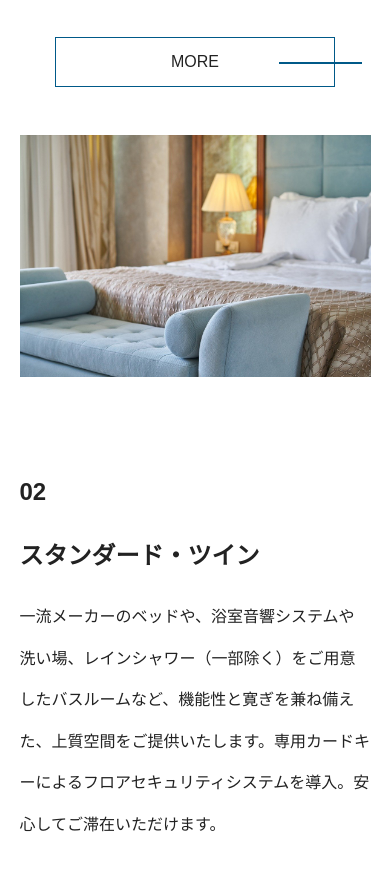
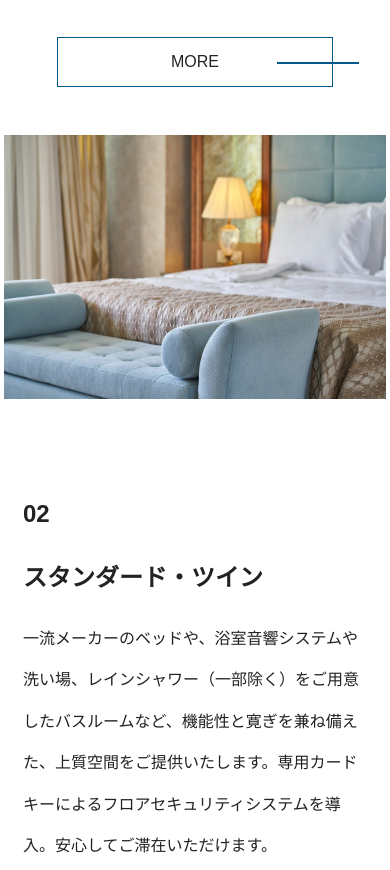
Before and after one commit to shinji-25/p-dev-02, a plain HTML site: page index.html in a window 390 px wide. Shown: the part 820-1690 px from the top of the page. Drawn offline with Linux system fonts and the light colour scheme.

Commit message:
roomのタブレット画面を作成

```diff
--- a/css/stylesheet.css
+++ b/css/stylesheet.css
@@ -175,6 +175,28 @@
 
     }
 
+
+/* tab用 */
+
+    @media screen and (max-width: 959px) {
+        .p-room {
+            width: 60rem;
+            max-width: 98%;
+            margin: 2rem auto 0;
+        }
+
+        .p-room-explanation {
+            max-width: 90%;
+        }
+
+        .p-room-image img {
+            width: 100%;
+            max-width: 100%;
+            height: auto;
+        }
+
+    }
+
 /* ==========================================================================
     ニュース
     ========================================================================== */
```
